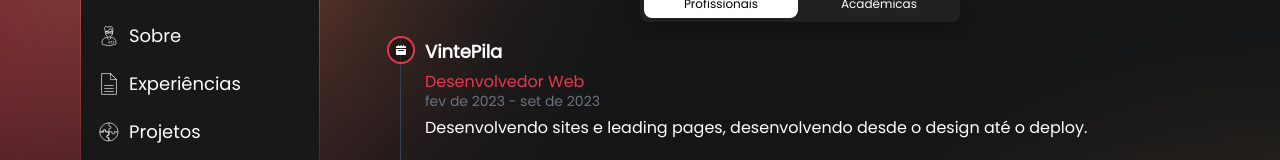
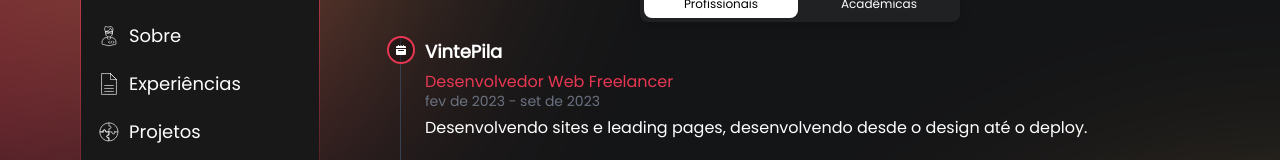
Before and after one commit to JsCodeDevlopment/Portfolio, a React (Vite) app: page /experiences in a window 1280 px wide. Shown: the part 170-330 px from the top of the page. Built offline with nearby package versions, Linux system fonts and the light colour scheme.

Commit message:
fix: experiense name

```diff
--- a/src/components/data/MockProfExp.ts
+++ b/src/components/data/MockProfExp.ts
@@ -27,7 +27,7 @@ export function useExperiences(): useExperiences {
   const profExp: profExp[] = [
     {
       id: 1,
-      title: "Desenvolvedor Web",
+      title: "Desenvolvedor Web Freelancer",
       company: "VintePila",
       start: "fev de 2023",
       end: "set de 2023",
```
